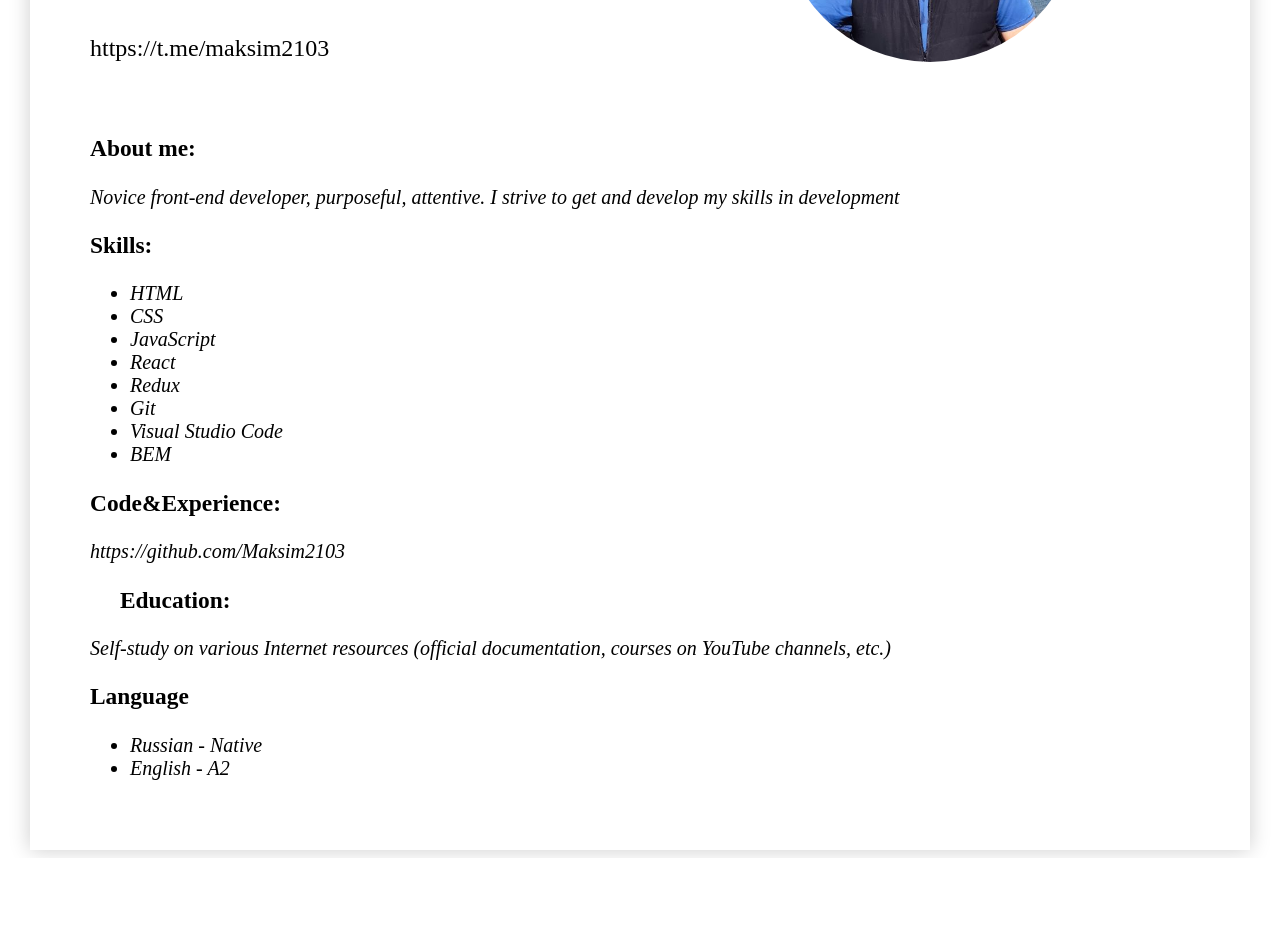
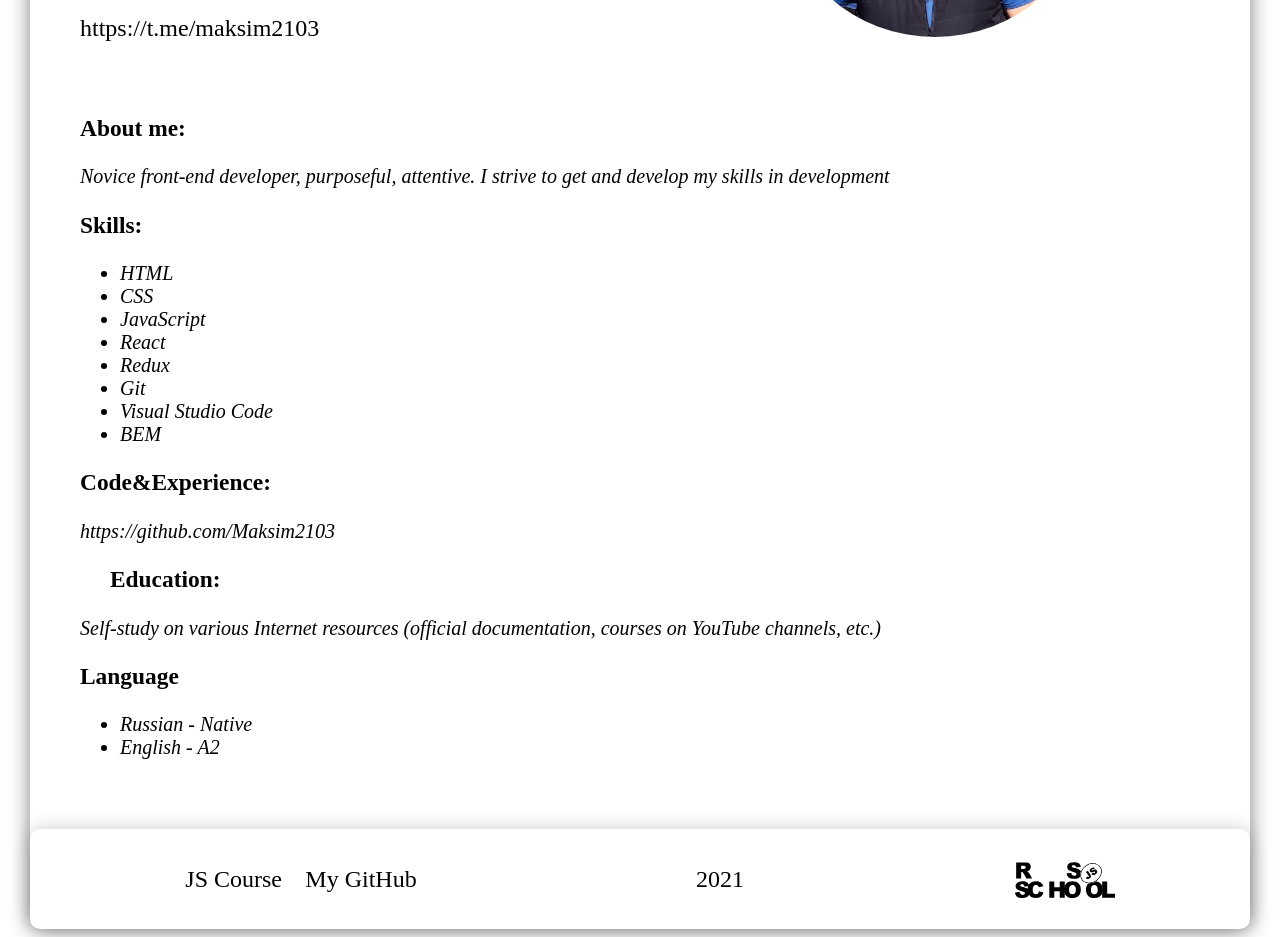
Before and after one commit to Maksim2103/rsschool-cv, a plain HTML site: page index.html in a window 1280 px wide. Shown: the part 420-1357 px from the top of the page. Before the commit the page ends 1278 px from the top, so only its background shows below. Drawn offline with Linux system fonts and the light colour scheme.

Commit message:
feat: add footer

```diff
--- a/css/style.css
+++ b/css/style.css
@@ -19,10 +19,9 @@ body {
 
 .container {
   max-width: 1220px;
-  padding: 0 10px;
   margin: 0 auto;
-  box-shadow: 0px 0px 20px rgba(0, 0, 0, 0.2);
-  border-radius: 0px;
+  box-shadow: 0px 0px 20px rgba(0, 0, 0, 0.5);
+  border-radius: 10px;
 }
 
 .header {
@@ -65,7 +64,6 @@ body {
 
 .header__image {
   width: 300px;
-  height: 300px;
   border-radius: 50%;
   margin: 0 auto;
 }
@@ -89,3 +87,28 @@ body {
 .body__language-link {
   font-style: italic;
 }
+
+.footer {
+  display: flex;
+  justify-content: space-around;
+  align-items: center;
+  height: 100px;
+  box-shadow: 0px 0px 20px rgba(0, 0, 0, 0.2);
+  border-radius: 10px;
+  font-size: 24px;
+}
+
+.footer__nav {
+  display: flex;
+  justify-content: space-between;
+  padding-left: 20px;
+  list-style: none;
+}
+
+.footer__link {
+  width: 120px;
+}
+
+.footer__image {
+  width: 100px;
+}
--- a/index.html
+++ b/index.html
@@ -9,32 +9,37 @@
   </head>
   <body>
     <div class="container">
-      <div class="header">
+      <header class="header">
         <h1 class="header__title">Curriculum vitae</h1>
         <div class="header__contacts">
           <div class="header__content">
             <h3 class="header__content-name">Maksim Shapovalenko</h3>
-            <a class="header__content-contact" href="#"
+            <a class="header__content-contact" href="https://t.me/maksim2103"
               >https://t.me/maksim2103</a
             >
           </div>
           <div class="header__image">
-            <img src="./images/avatar.jpg" alt="" class="header__image" />
+            <img
+              src="./images/avatar.jpg"
+              alt="Maksim2103"
+              class="header__image"
+            />
           </div>
         </div>
-      </div>
+      </header>
 
-      <div class="body">
-        <div class="body__about">
+      <main class="body">
+        <article class="body__about">
           <h3 class="body__about-title">About me:</h3>
           <p class="body__about-text">
             Novice front-end developer, purposeful, attentive. I strive to get
             and develop my skills in development
           </p>
-        </div>
+        </article>
         <div class="body__skills">
           <h3 class="bode__skills-title">Skills:</h3>
-          <ul class="body__menu">
+          <nav class="body__menu">
+            <ul>
               <li class="body__link">HTML</li>
               <li class="body__link">CSS</li>
               <li class="body__link">JavaScript</li>
@@ -44,18 +49,21 @@
               <li class="body__link">Visual Studio Code</li>
               <li class="body__link">BEM</li>
             </ul>
+          </nav>
         </div>
         <div class="body__code">
           <h3 class="body__code-title">Code&Experience:</h3>
-          <a class="body__code-link" href="#">https://github.com/Maksim2103</a>
+          <a class="body__code-link" href="https://github.com/Maksim2103"
+            >https://github.com/Maksim2103</a
+          >
         </div>
-        <div class="body__education">
+        <article class="body__education">
           <h3 class="body__education">Education:</h3>
           <p class="body__education-text">
             Self-study on various Internet resources (official documentation,
             courses on YouTube channels, etc.)
           </p>
-        </div>
+        </article>
         <div class="body__language">
           <h3 class="body__language-title">Language</h3>
           <ul class="body__language-menu">
@@ -63,7 +71,25 @@
             <li class="body__language-link">English - A2</li>
           </ul>
         </div>
-      </div>
+      </main>
+
+      <footer class="footer">
+        <nav>
+          <ul class="footer__nav">
+            <li class="footer__link">
+              <a href="https://rs.school/js/" class="footer__link"
+                >JS Course
+              </a>
+            </li>
+            <li class="footer__link">
+              <a href="https://rs.school/js/" class="footer__link">My GitHub</a>
+            </li>
+          </ul>
+        </nav>
+        <p class="footeer__year">2021</p>
+        <img src="./images/rs_school_js.svg" class="footer__image"" alt="logo
+        RSSchool">
+      </footer>
     </div>
   </body>
 </html>
```
Also changed, not shown: images/rs_school_js.svg (added). Lines whose indentation alone changed are shown as unchanged.
